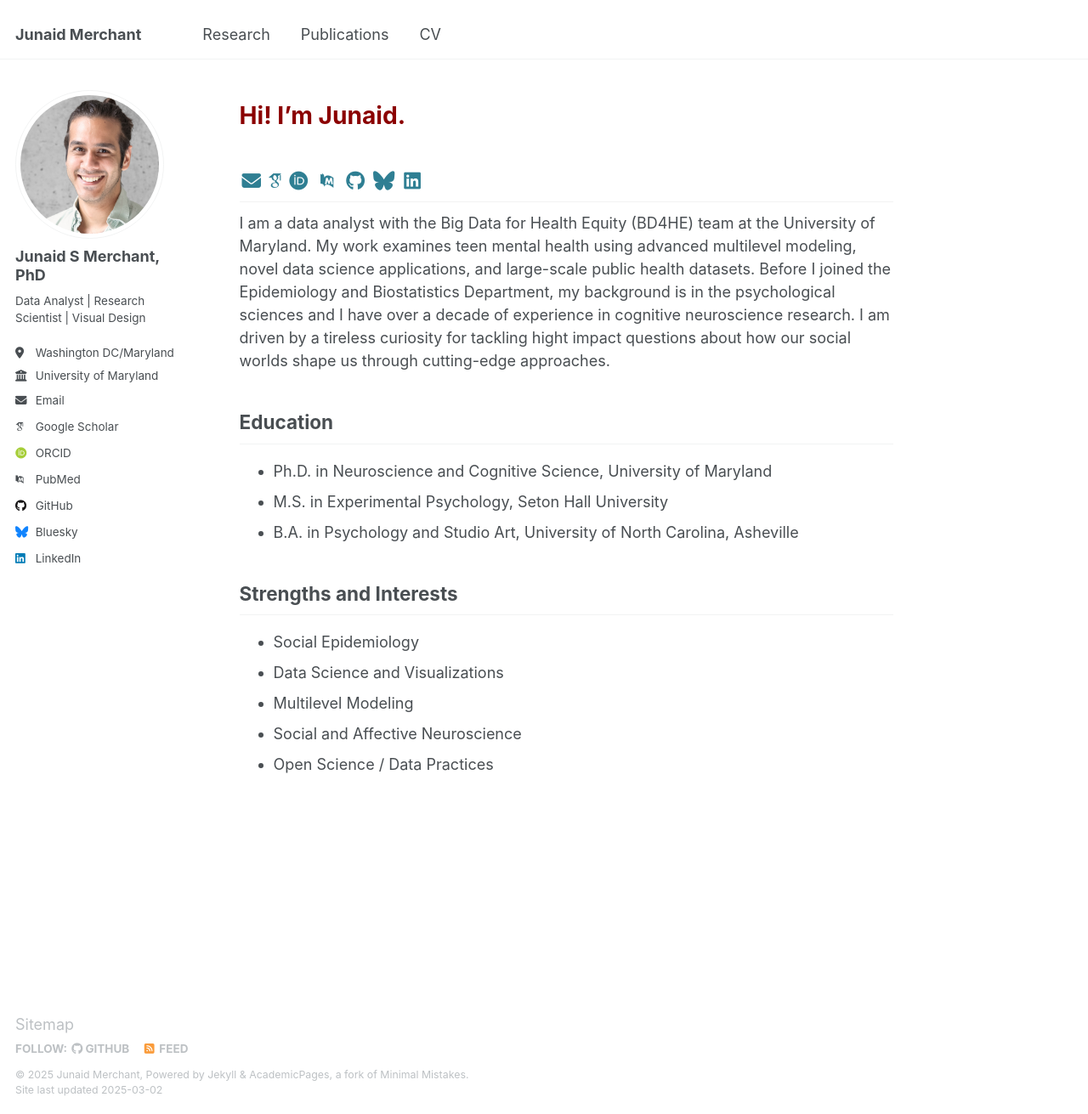
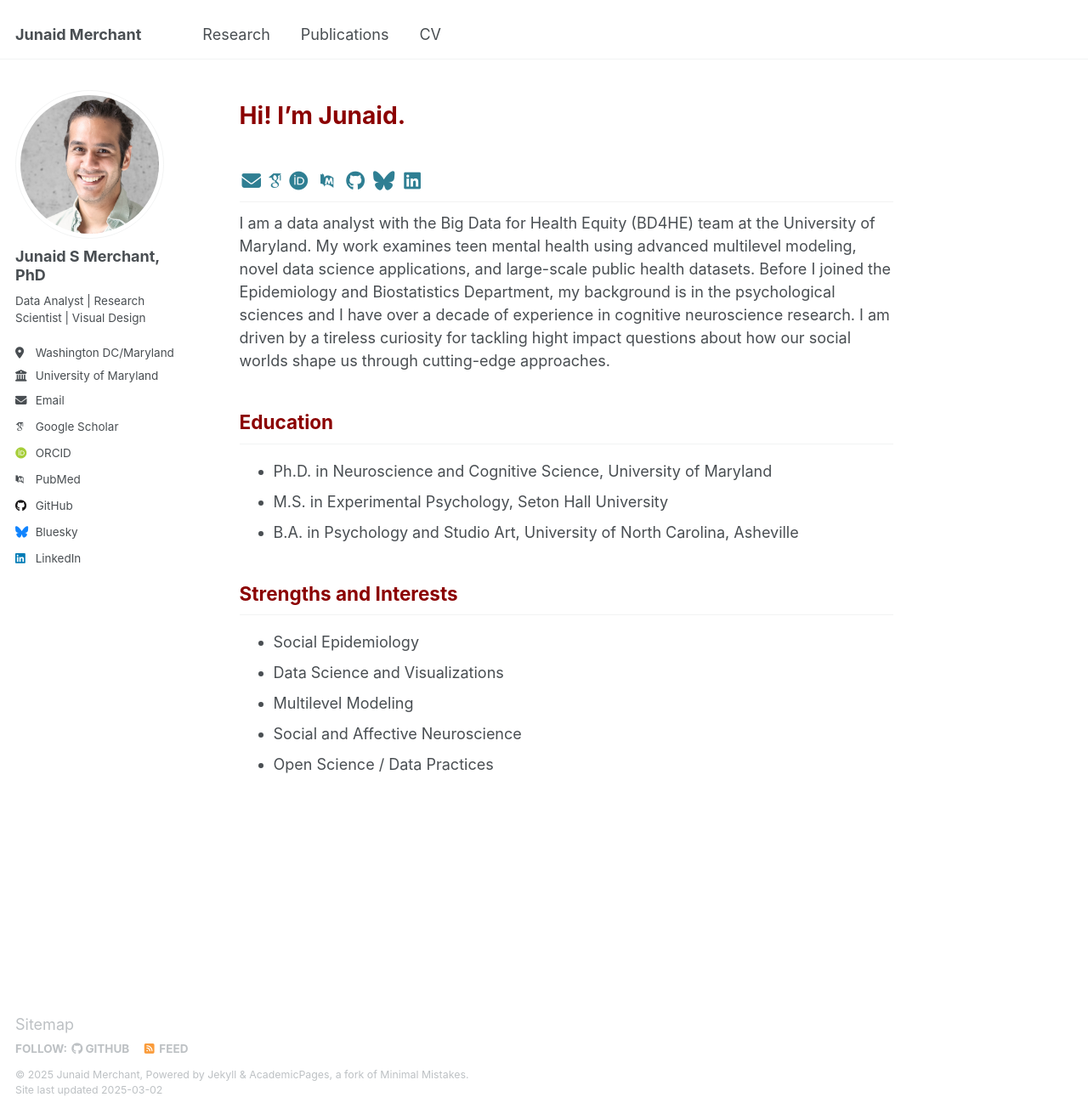
Before and after one commit to JunaidMerchant/JunaidMerchant.github.io, a Jekyll site: the page built from _pages/about.md, in a window 1280 px wide and 1311 px high. Shown: the whole window at 85% size. Built offline with Jekyll 4.4.1, drawn with Linux system fonts in a browser that asks for light colours; some web fonts are replaced.

Commit message:
Update about.md

```diff
--- a/_pages/about.md
+++ b/_pages/about.md
@@ -20,13 +20,13 @@ I am a data analyst with the Big Data for Health Equity (BD4HE) team at the Univ
 
 
 
-## Education
+## <span style="color:darkred">Education</span>
 * Ph.D. in Neuroscience and Cognitive Science, University of Maryland
 * M.S. in Experimental Psychology, Seton Hall University
 * B.A. in Psychology and Studio Art, University of North Carolina, Asheville
 
 
-## Strengths and Interests
+## <span style="color:darkred">Strengths and Interests</span>
 * Social Epidemiology
 * Data Science and Visualizations
 * Multilevel Modeling
```
